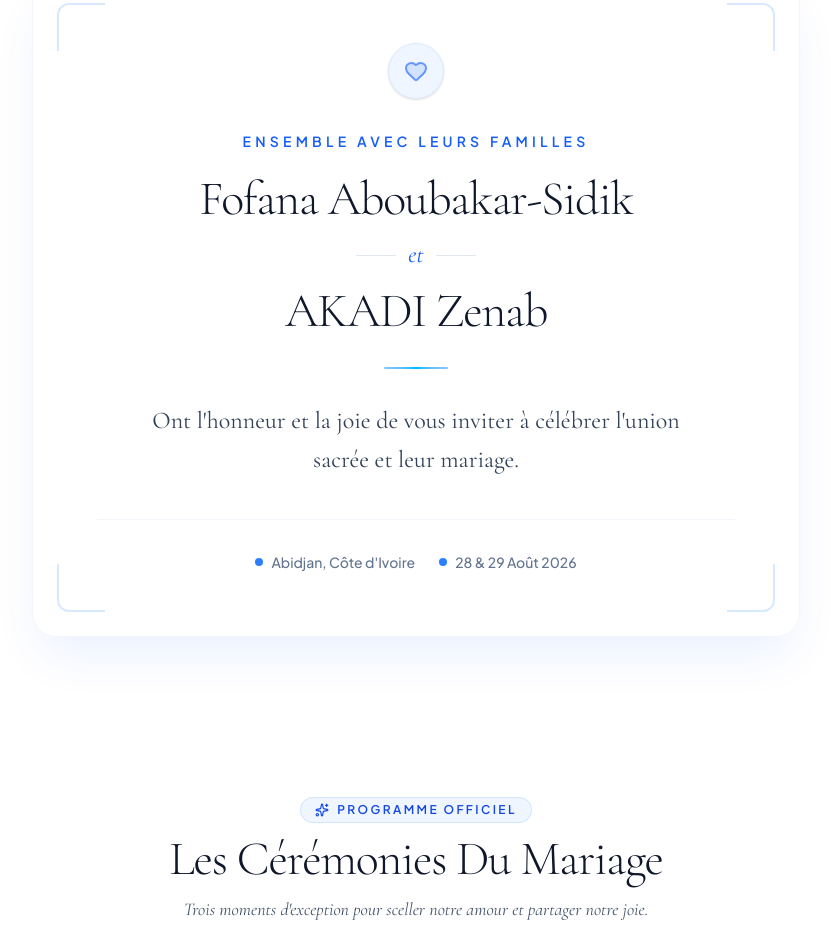
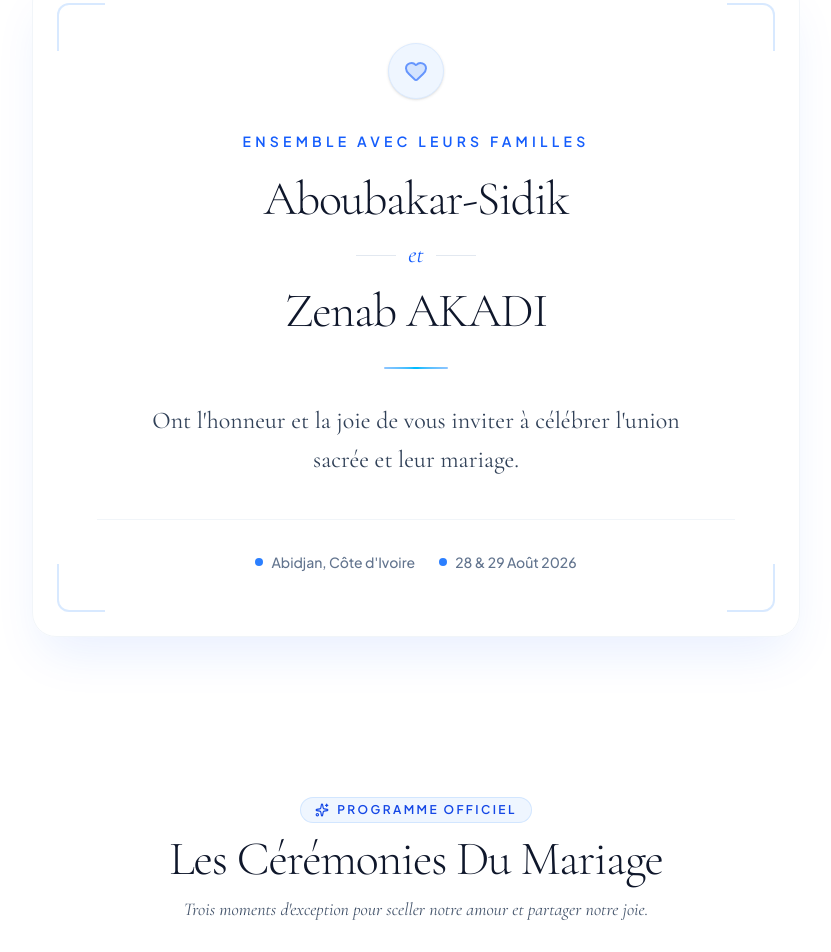
Before and after one commit to DanielShofela/Mariageaz, a React (Vite) app: page / in a window 1280 px wide. Shown: the part 1247-2199 px from the top of the page, without its empty margins (224-1055 px from the left). Built offline with nearby package versions, Linux system fonts and the light colour scheme; a web font is replaced by a local one.

Commit message:
Update InvitationCard.tsx

```diff
--- a/src/components/InvitationCard.tsx
+++ b/src/components/InvitationCard.tsx
@@ -32,7 +32,7 @@ export default function InvitationCard() {
           {/* Names */}
           <div className="space-y-4 mb-8">
             <h2 className="font-serif-luxury text-3xl sm:text-5xl font-light text-slate-900 tracking-tight">
-              Fofana Aboubakar-Sidik
+              Aboubakar-Sidik
             </h2>
 
             <div className="flex items-center justify-center space-x-3 text-slate-400">
@@ -42,7 +42,7 @@ export default function InvitationCard() {
             </div>
 
             <h2 className="font-serif-luxury text-3xl sm:text-5xl font-light text-slate-900 tracking-tight">
-              AKADI Zenab
+              Zenab AKADI
             </h2>
           </div>
 
```
